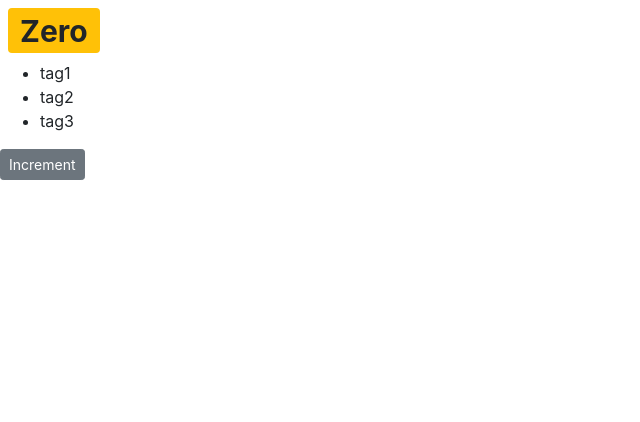
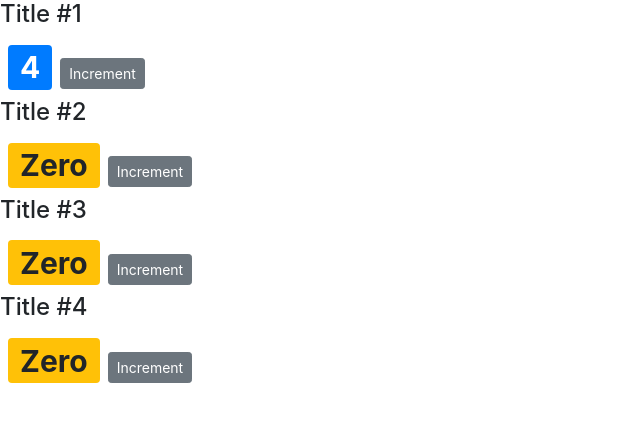
Before and after one commit to react-react/counter-app, a React (Create React App) app: page / in a window 1280 px wide. Shown: the top 422 px of the page, without its empty margins (0-640 px from the left). Built offline with nearby package versions, Linux system fonts and the light colour scheme.

Commit message:
parent, childen

```diff
--- a/src/App.js
+++ b/src/App.js
@@ -1,6 +1,6 @@
 import logo from "./logo.svg";
 import "./App.css";
-import Counter from "./components/Counter";
+import Counters from "./components/Counters";
 import "bootstrap/dist/css/bootstrap.css";
 
 function App() {
@@ -22,7 +22,7 @@ function App() {
     //   </header>
     // </div>
 
-    <Counter />
+    <Counters />
   );
 }
 
--- a/src/components/Counter.jsx
+++ b/src/components/Counter.jsx
@@ -2,8 +2,7 @@ import React, { Component } from "react";
 
 class Counter extends Component {
   state = {
-    counter: 0,
-    tags: ["tag1", "tag2", "tag3"],
+    value: this.props.value,
   };
 
   myStyles = {
@@ -11,31 +10,37 @@ class Counter extends Component {
     fontWeight: "bold",
   };
 
+  handleIncrement = () => {
+    this.setState({ value: this.state.value + 1 });
+  };
+
   render() {
     return (
-      <React.Fragment>
+      <div>
+        {this.props.children}
         <span style={this.myStyles} className={this.getBadgeClasses()}>
           {this.formatCounter()}
         </span>
-        <ul>
-          {this.state.tags.map((tag, idx) => (
-            <li key={idx}>{tag}</li>
-          ))}
-        </ul>
-        <button className="btn btn-secondary btn-sm ">Increment</button>
-      </React.Fragment>
+
+        <button
+          className="btn btn-secondary btn-sm "
+          onClick={() => this.handleIncrement()}
+        >
+          Increment
+        </button>
+      </div>
     );
   }
 
   getBadgeClasses() {
     let classes = "m-2 badge badge-";
-    classes += this.state.counter === 0 ? "warning" : "primary";
+    classes += this.state.value === 0 ? "warning" : "primary";
     return classes;
   }
 
   formatCounter() {
-    const { counter } = this.state;
-    return counter === 0 ? "Zero" : counter;
+    const { value } = this.state;
+    return value === 0 ? "Zero" : value;
   }
 }
 
--- /dev/null
+++ b/src/components/Counters.jsx
@@ -0,0 +1,26 @@
+import React, { Component } from "react";
+import Counter from "./Counter";
+
+class Counters extends Component {
+  state = {
+    counters: [
+      { id: 1, value: 4 },
+      { id: 2, value: 0 },
+      { id: 3, value: 0 },
+      { id: 4, value: 0 },
+    ],
+  };
+  render() {
+    return (
+      <div>
+        {this.state.counters.map((counter) => (
+          <Counter keys={counter.id} value={counter.value}>
+            <h4>Title #{counter.id}</h4>
+          </Counter>
+        ))}
+      </div>
+    );
+  }
+}
+
+export default Counters;
```
Also changed, not shown: src/components/Counter.css (deleted).
